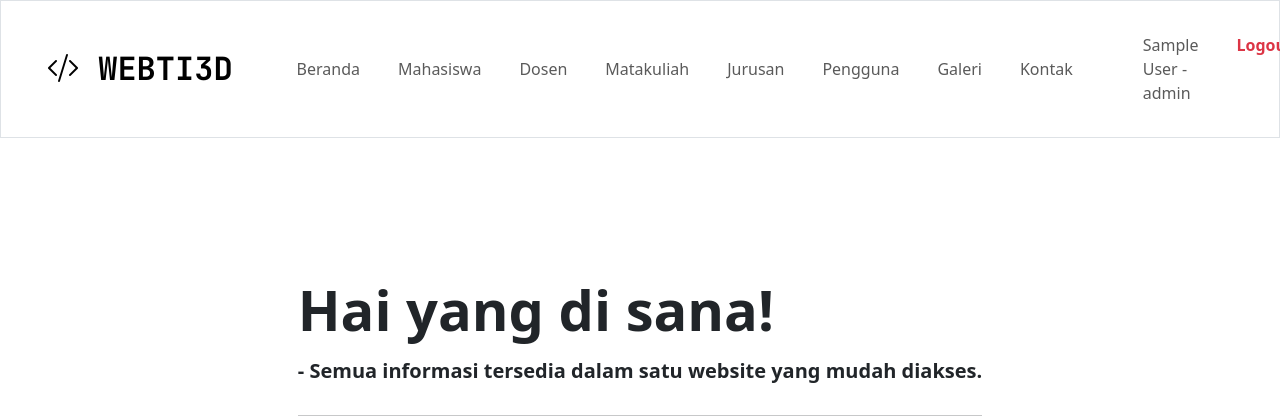
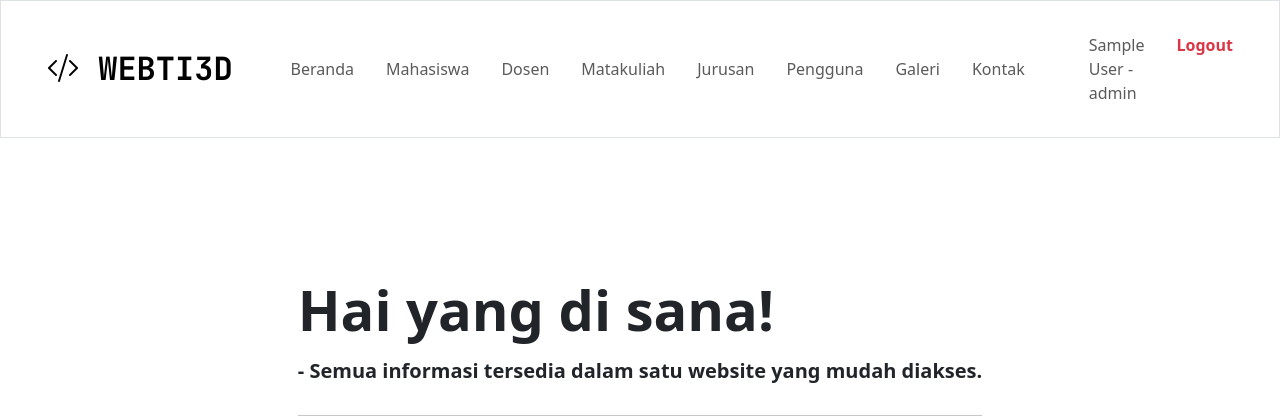
Before and after one commit to lawateko/webtid, a PHP site: page / in a window 1280 px wide. Shown: the top 420 px of the page. Run offline with PHP 8.4, Linux system fonts and the light colour scheme; the visitor is signed in with stand-in values (Sample User, id 1).

Commit message:
mengubah jarak antar menu

```diff
--- a/style.css
+++ b/style.css
@@ -91,7 +91,7 @@ textarea:focus::placeholder {
 nav .navbar-nav .nav-link {
   font-size: 1em;
   margin-right: 8px;
-  margin-left: 14px;
+  margin-left: 8px;
   color: #5a5a5a;
 }
 
```
